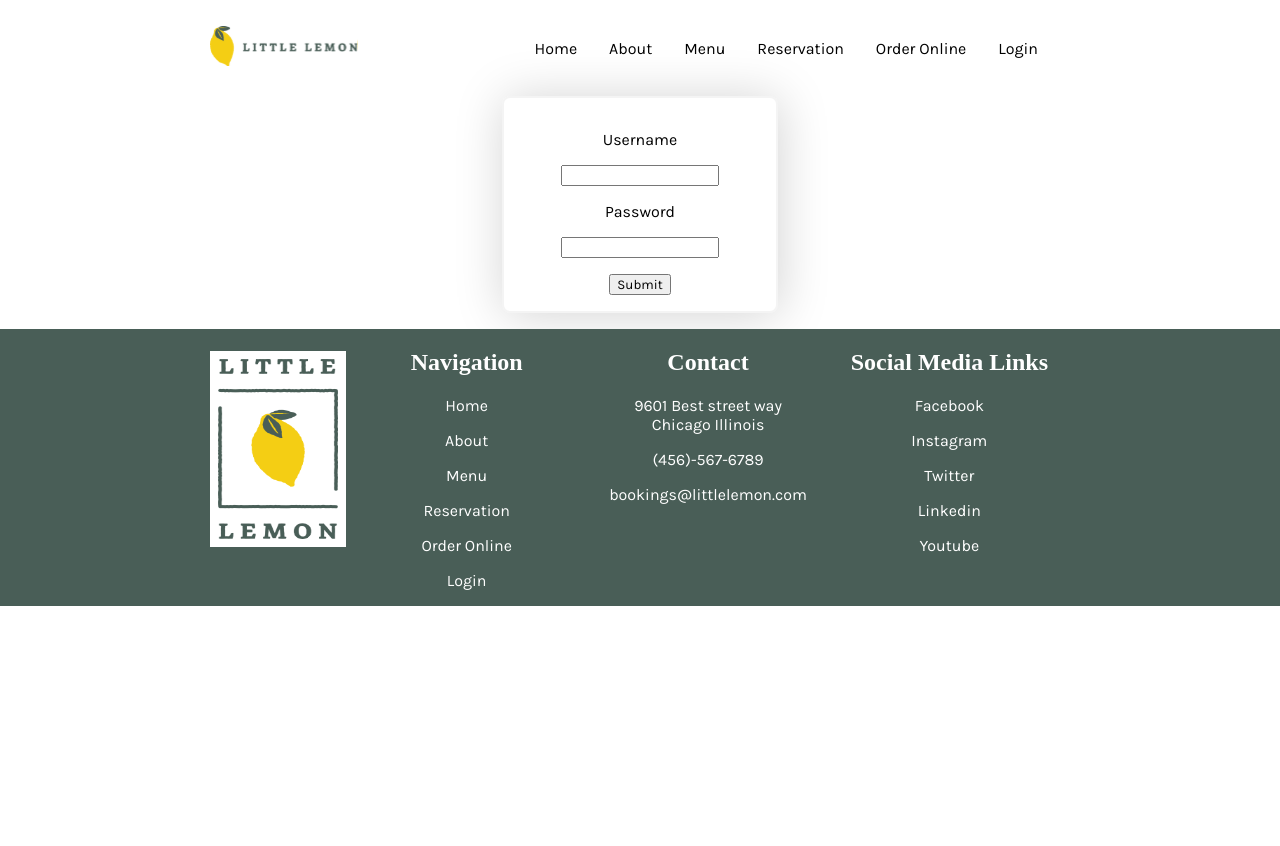
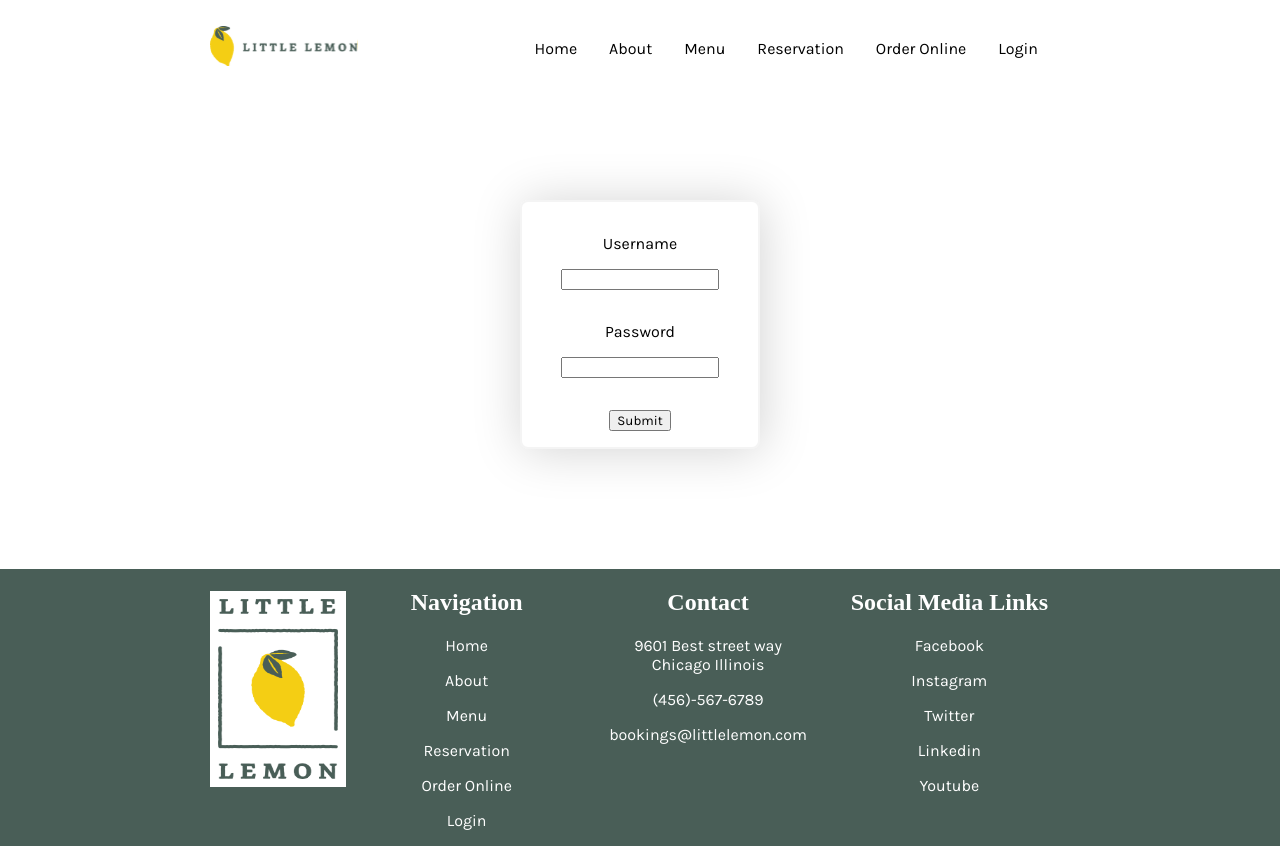
Before and after one commit to sabrinakj/little-lemon, a React (Create React App) app: page /login in a window 1280 px wide. Before the commit the page ends 800 px from the top, so only its background shows below. Built offline with nearby package versions, Linux system fonts and the light colour scheme; a web font is replaced by a local one.

Commit message:
fix in login the viewport height

```diff
--- a/src/pages/Login.css
+++ b/src/pages/Login.css
@@ -1,13 +1,28 @@
 .login-container {
     display: flex;
-    border: 2px solid #c1c1c12e;
+    /* border: 2px solid #c1c1c12e;
     box-shadow: 2px 2px 50px rgba(0, 0, 0, 0.175);
-    border-radius: 8px;
+    border-radius: 8px; */
     padding: 1rem;
     width: 15rem;
     margin: auto;
     text-align: center;
     justify-content: center;
+    height: calc(100vh - 375px);
+    /* border: 4px solid red; */
+}
+
+.login-form {
+    border: 2px solid #c1c1c12e;
+    box-shadow: 2px 2px 50px rgba(0, 0, 0, 0.175);
+    border-radius: 8px;
+    padding: 1rem;
+    /* border: 4px solid blue; */
+    display: flex;
+    flex-direction: column;
+    gap: 1rem;
+    margin: auto;
+    width: 100%;
 }
 
 .login-div-btn {
@@ -17,3 +32,7 @@
 .login-section {
     margin-bottom: 1rem;
 }
+
+@media (min-width: 860px) {
+
+}
```
